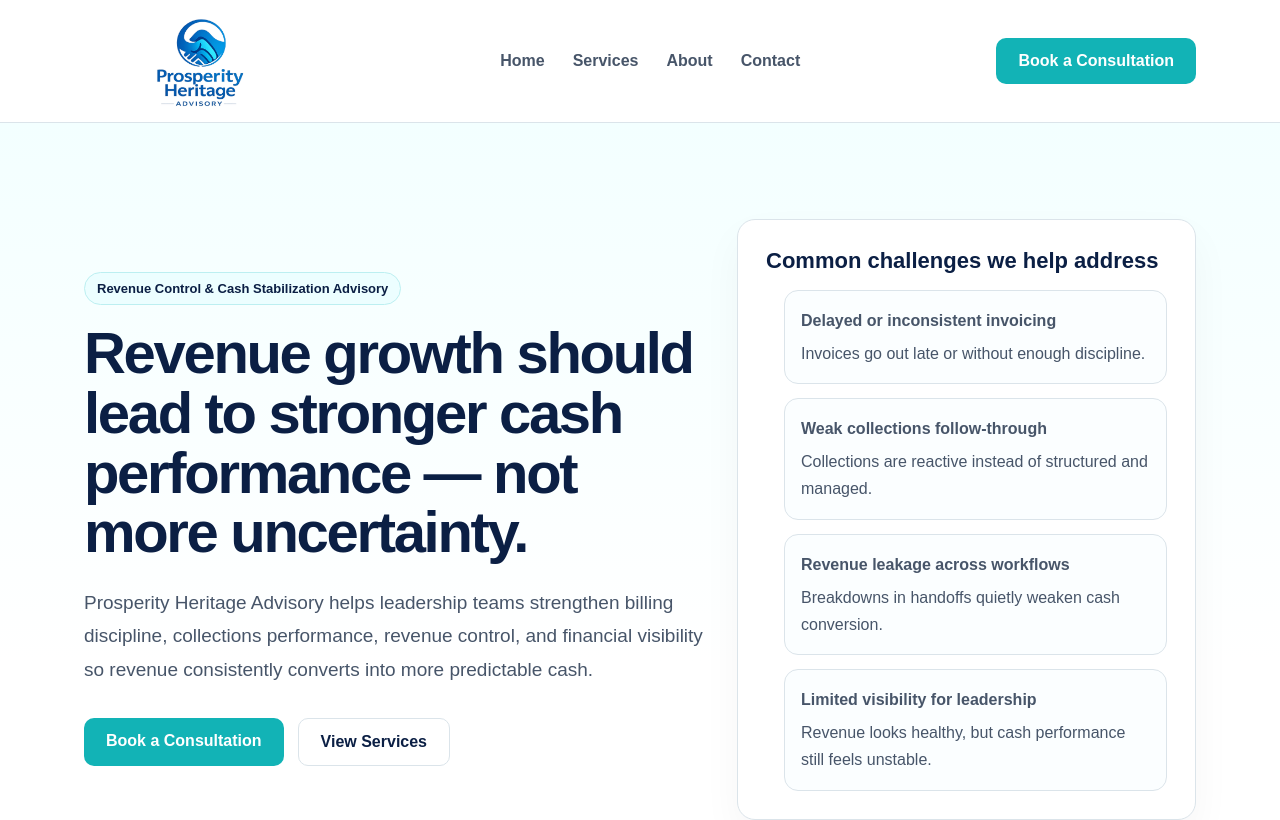
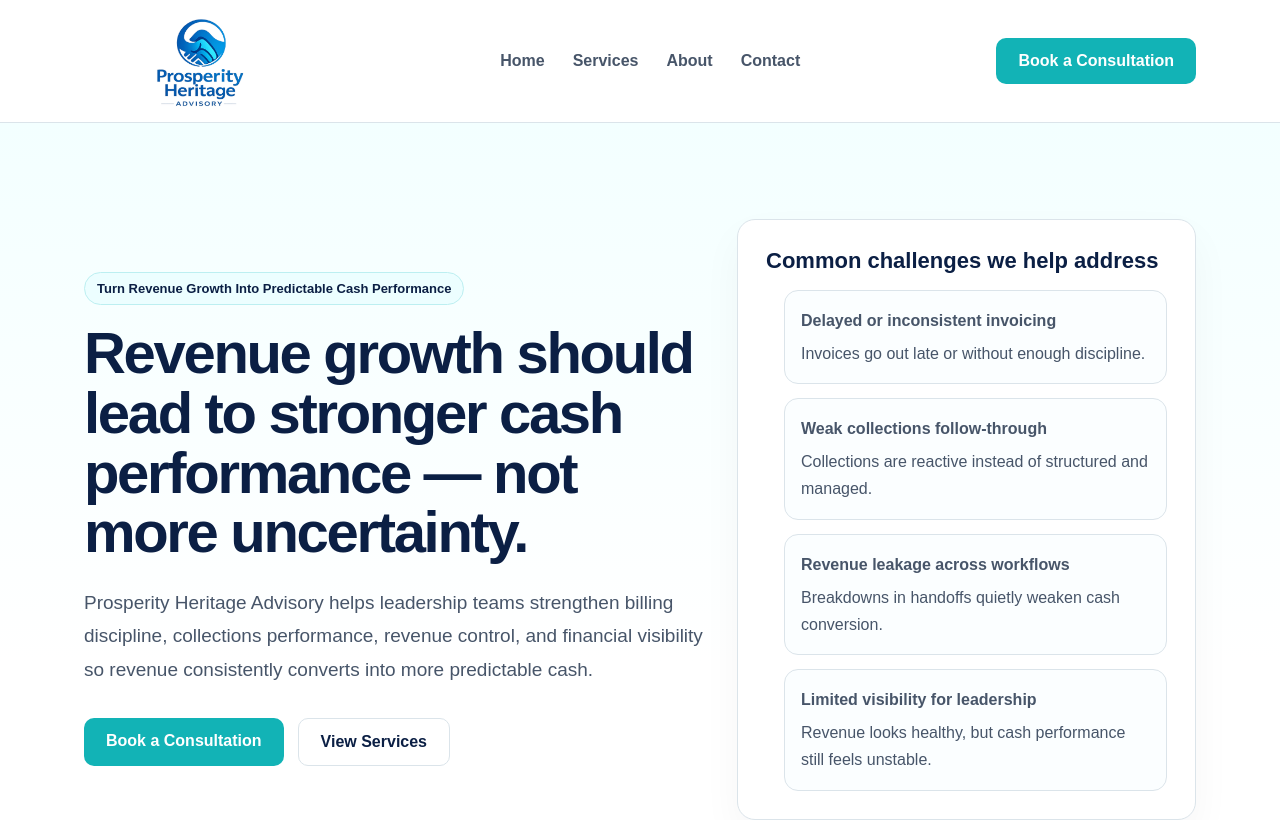
Before and after one commit to pjechete/prosperity-heritage-Advisory-Services, a Next.js app: page / in a window 1280 px wide. Shown: the top 820 px of the page. Built offline with nearby package versions, Linux system fonts and the light colour scheme.

Commit message:
Update page.tsx

```diff
--- a/src/app/page.tsx
+++ b/src/app/page.tsx
@@ -11,7 +11,7 @@ export default function HomePage() {
         <div className="container hero-grid">
           <div>
             <div className="eyebrow">
-              Revenue Control & Cash Stabilization Advisory
+              Turn Revenue Growth Into Predictable Cash Performance
             </div>
 
             <h1>
```
